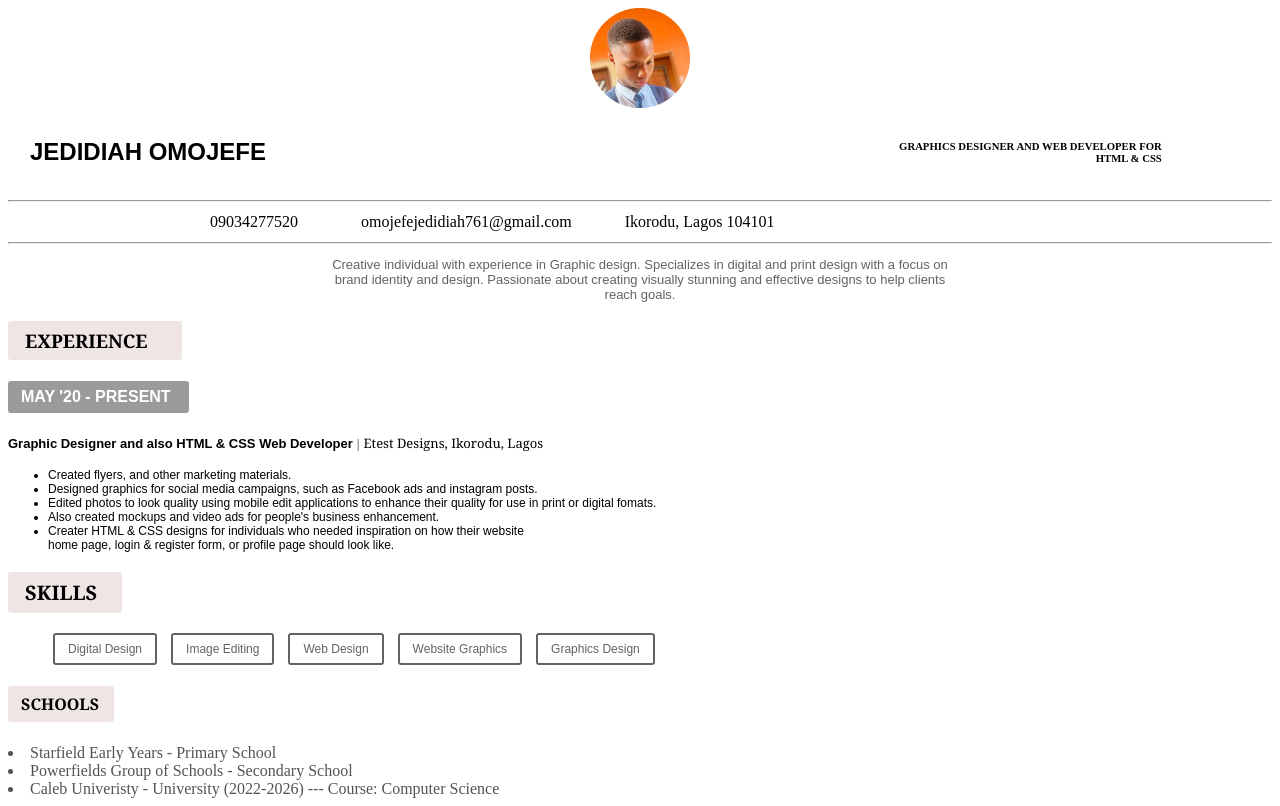
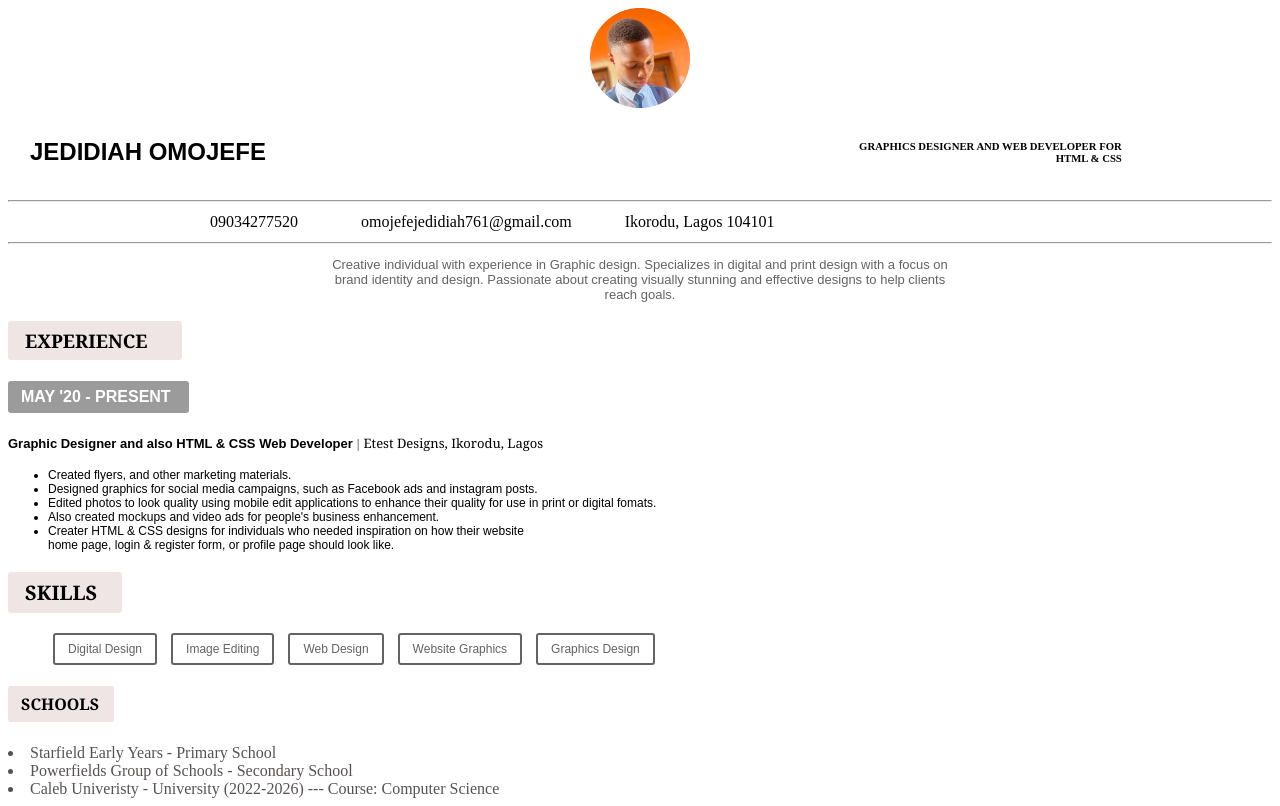
Before and after one commit to jedi4me/heiscv.github.io, a plain HTML site: page index.html in a window 1280 px wide. Drawn offline with Linux system fonts and the light colour scheme.

Commit message:
Add files via upload

```diff
--- a/index.html
+++ b/index.html
@@ -14,7 +14,7 @@
          <table>
           <tr>
             <td style="padding-left: 20px;"><h2>JEDIDIAH OMOJEFE</h2></td>
-            <td style="padding-left: 630px;"><h6>GRAPHICS DESIGNER AND WEB DEVELOPER FOR<br>HTML & CSS</h6></td>
+            <td style="padding-left: 590px;"><h6>GRAPHICS DESIGNER AND WEB DEVELOPER FOR<br>HTML & CSS</h6></td>
           </tr>
          </table>
          <hr>
```
